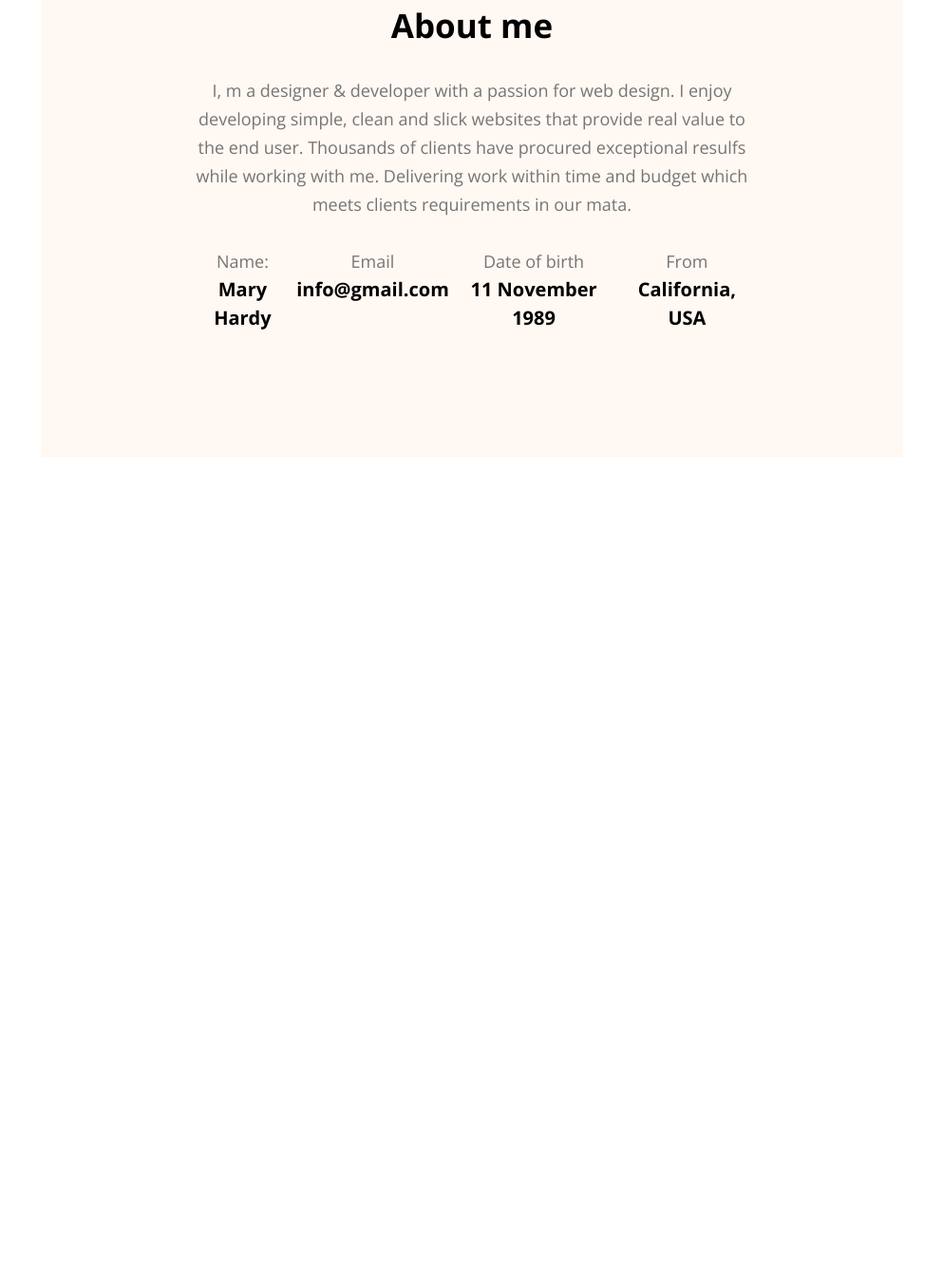
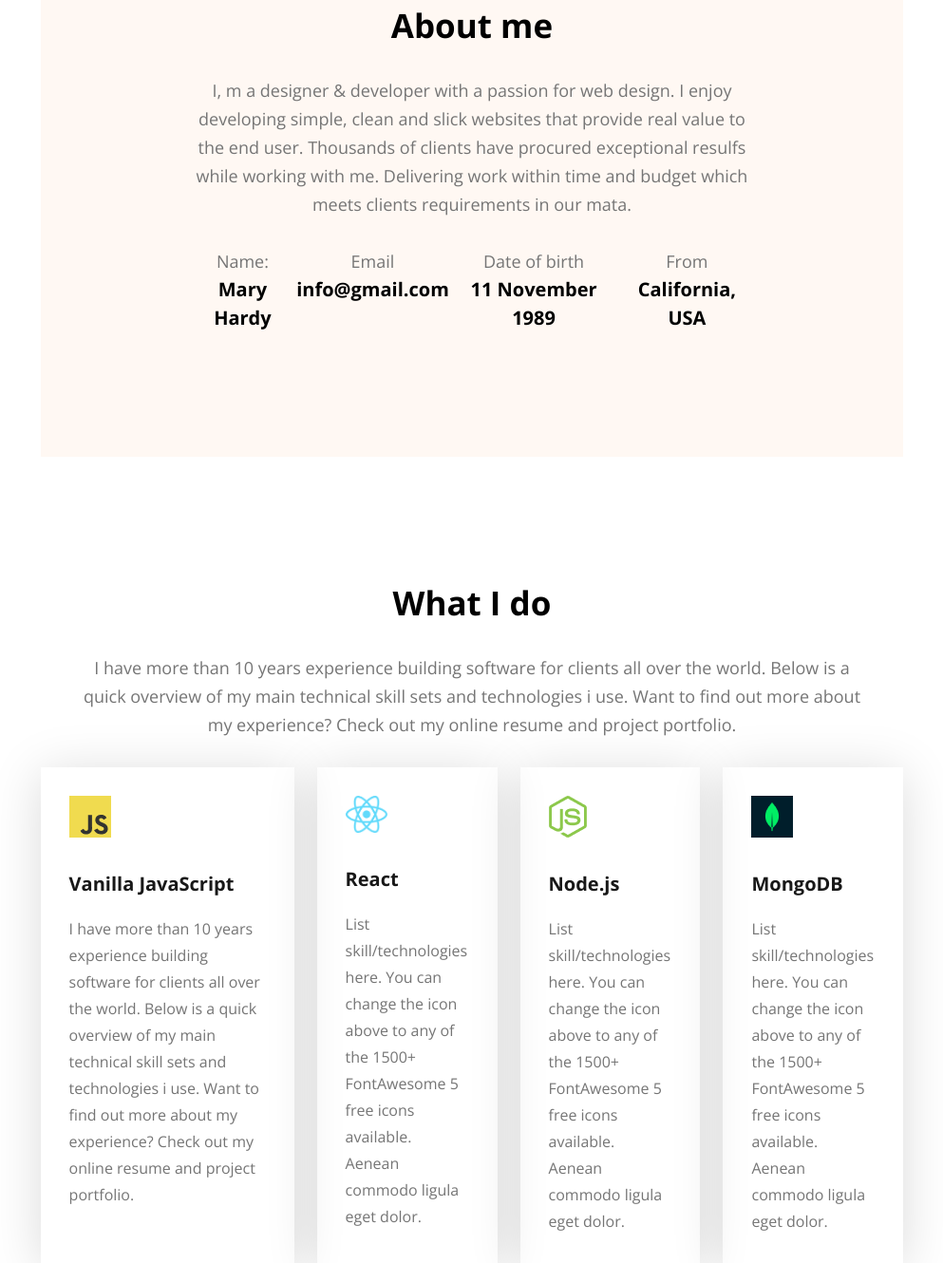
Before and after one commit to Pinon1345/hero-dev-portfolio-code, a plain HTML site: page index.html in a window 1280 px wide. Shown: the part 1091-2421 px from the top of the page at 95% size, without its empty margins (143-1136 px from the left). Before the commit the page ends 1572 px from the top, so only its background shows below. Drawn offline with nearby package versions, Linux system fonts and the light colour scheme.

Commit message:
adding icons and creating skills card

```diff
--- a/Styles/portfolio.css
+++ b/Styles/portfolio.css
@@ -33,6 +33,7 @@
 .section-heading{
     max-width: 827px;
     text-align: center;
+    margin: 0 auto;
 }
 .section-heading h2{
     font-size: 35px;
@@ -142,3 +143,40 @@ nav .menu a {
     font-weight: bold;
     line-height: 30px;
 }
+
+#skills{
+    padding-top: 130px;
+}
+
+#skills .skills-container{
+    width: 71%;
+    max-width: 1140px;
+    margin: 0 auto;
+}
+
+#skills .skills-container .skills-box{
+    display: flex;
+    gap: 24px;
+}
+.skills-box .skills-card{
+    padding: 30px;
+    /* border: 1px solid black; */
+    box-shadow: 0 6px 50px 0;
+    color: #00000025;
+    max-width: 267px;
+}
+.skills-card img{
+    max-width: 44px;
+    margin-bottom: 30px;
+}
+.skills-card h3{
+    font-size: 20px;
+    color: #181818;
+    margin-bottom: 20px;
+
+}
+.skills-card p{
+    font-size: 16px;
+    line-height: 28px;
+    color: #757575;
+}
--- a/index.html
+++ b/index.html
@@ -66,6 +66,37 @@
         </div>
 
     </section>
+    <section id="skills">
+        <div class="skills-container">
+            <div class="section-heading">
+                <h2>What I do</h2>
+                <p>I have more than 10 years experience building software for clients all over the world. Below is a quick overview of my main technical skill sets and technologies i use. Want to find out more about my experience? Check out my online resume and project portfolio.</p>
+            </div>
+            <div class="skills-box">
+                <div class="skills-card">
+                    <img src="images/icons/js.png" alt="">
+                    <h3>Vanilla JavaScript</h3>
+                    <p>I have more than 10 years experience building software for clients all over the world. Below is a quick overview of my main technical skill sets and technologies i use. Want to find out more about my experience? Check out my online resume and project portfolio.</p>
+                </div>
+                <div class="skills-card">
+                    <img src="images/icons/react.png" alt="">
+                    <h3>React</h3>
+                    <p>List skill/technologies here. You can change the icon above to any of the 1500+ FontAwesome 5 free icons available. Aenean commodo ligula eget dolor.</p>
+                </div>
+                <div class="skills-card">
+                    <img src="images/icons/nodejs.png" alt="">
+                    <h3>Node.js</h3>
+                    <p>List skill/technologies here. You can change the icon above to any of the 1500+ FontAwesome 5 free icons available. Aenean commodo ligula eget dolor.</p>
+                </div>
+                <div class="skills-card">
+                    <img src="images/icons/mongo.png" alt="">
+                    <h3>MongoDB</h3>
+                    <p>List skill/technologies here. You can change the icon above to any of the 1500+ FontAwesome 5 free icons available. Aenean commodo ligula eget dolor.</p>
+                </div>
+            </div>
+        </div>
+
+    </section>
 
 </body>
 </html>
```
